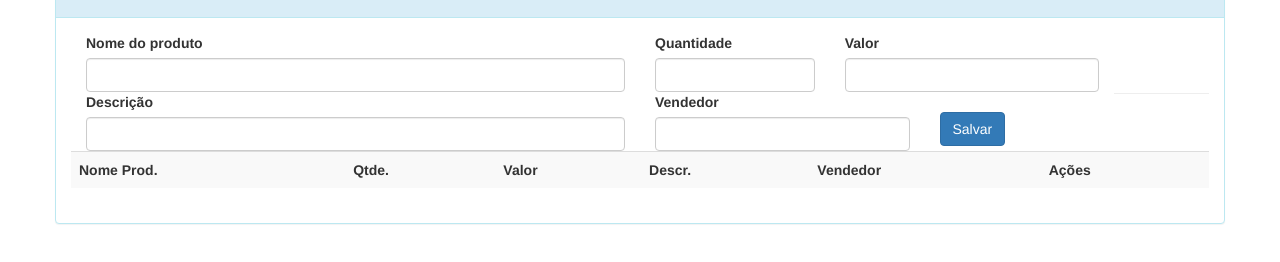
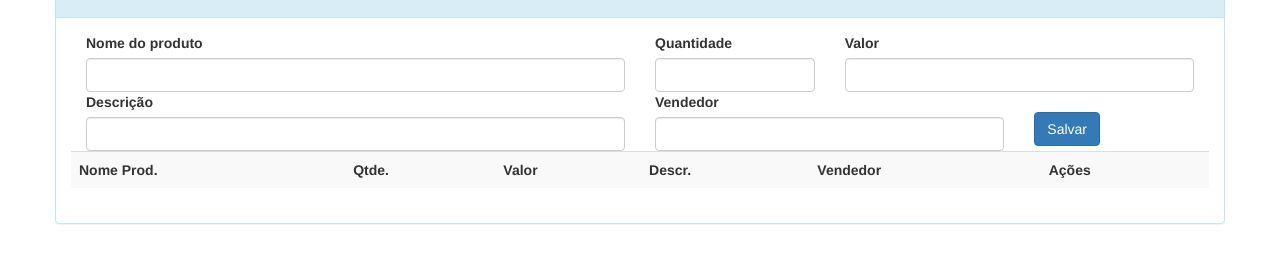
Before and after one commit to KlausMass/Aulas-FrontEnd, a plain HTML site: page proj-bootstrap/index.html in a window 1280 px wide. Shown: the part 74-336 px from the top of the page. Drawn offline with nearby package versions, Linux system fonts and the light colour scheme.

Commit message:
AulaCont2

```diff
--- a/proj-bootstrap/index.html
+++ b/proj-bootstrap/index.html
@@ -72,7 +72,7 @@
                         <label for="txtQuantidade">Quantidade</label>
                         <input id="txtQuantidade" type="number" class="form-control">
                     </div>
-                    <div class="col-xs-12 col-md-3 col-lg-3">
+                    <div class="col-xs-12 col-md-3 col-lg-4">
                         <label for="txtValor">Valor</label>
                         <input id="txtValor" type="number" class="form-control">
                     </div>
@@ -80,7 +80,7 @@
                         <label for="txtDescricao">Descrição</label>
                         <input id="txtDescricao" type="text" class="form-control">
                     </div>
-                    <div class="col-xs-12 col-md-2 col-lg-3">
+                    <div class="col-xs-12 col-md-2 col-lg-4">
                         <label for="txtVendedor">Vendedor</label>
                         <input id="txtVendedor" type="text" class="form-control">
                     </div>
@@ -92,7 +92,6 @@
                     <br>
                     <hr>
                     <table id="tblProdutos" class="table table-striped table-responsive table-hover">
-
                         <body>
                             <th>Nome Prod.</th>
                             <th>Qtde.</th>
```
